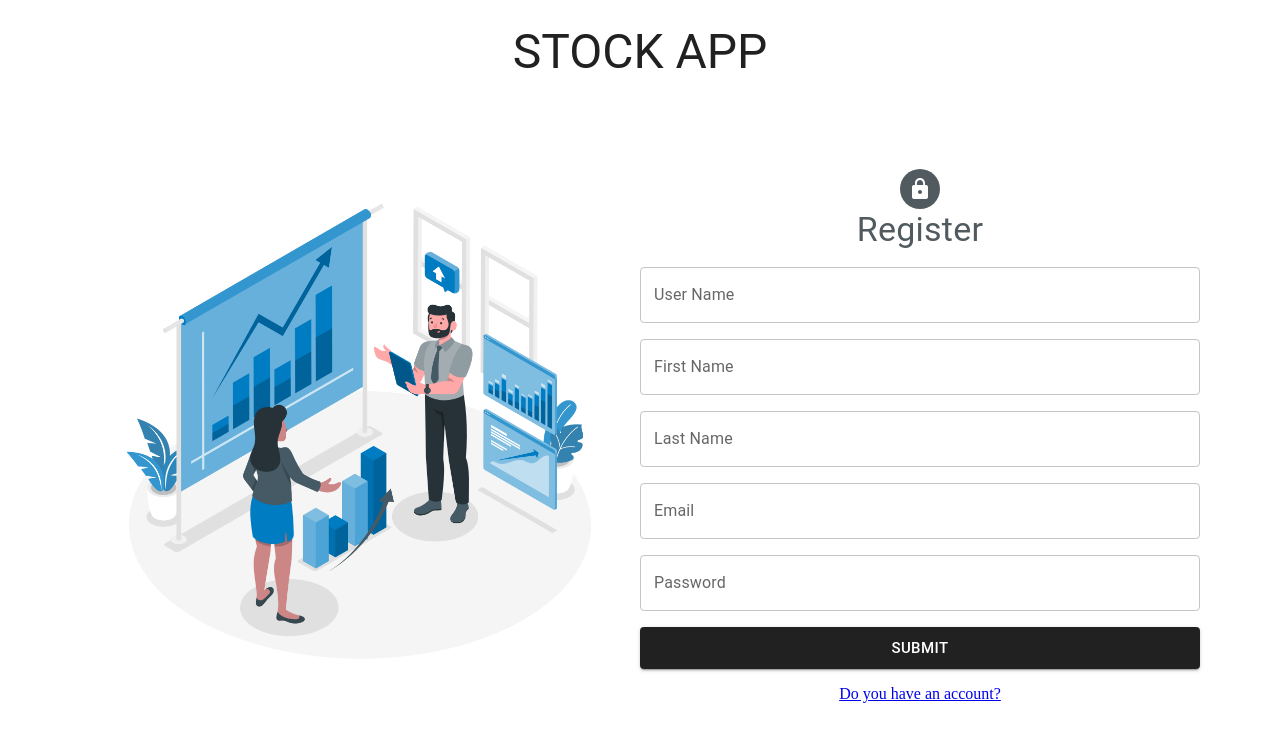
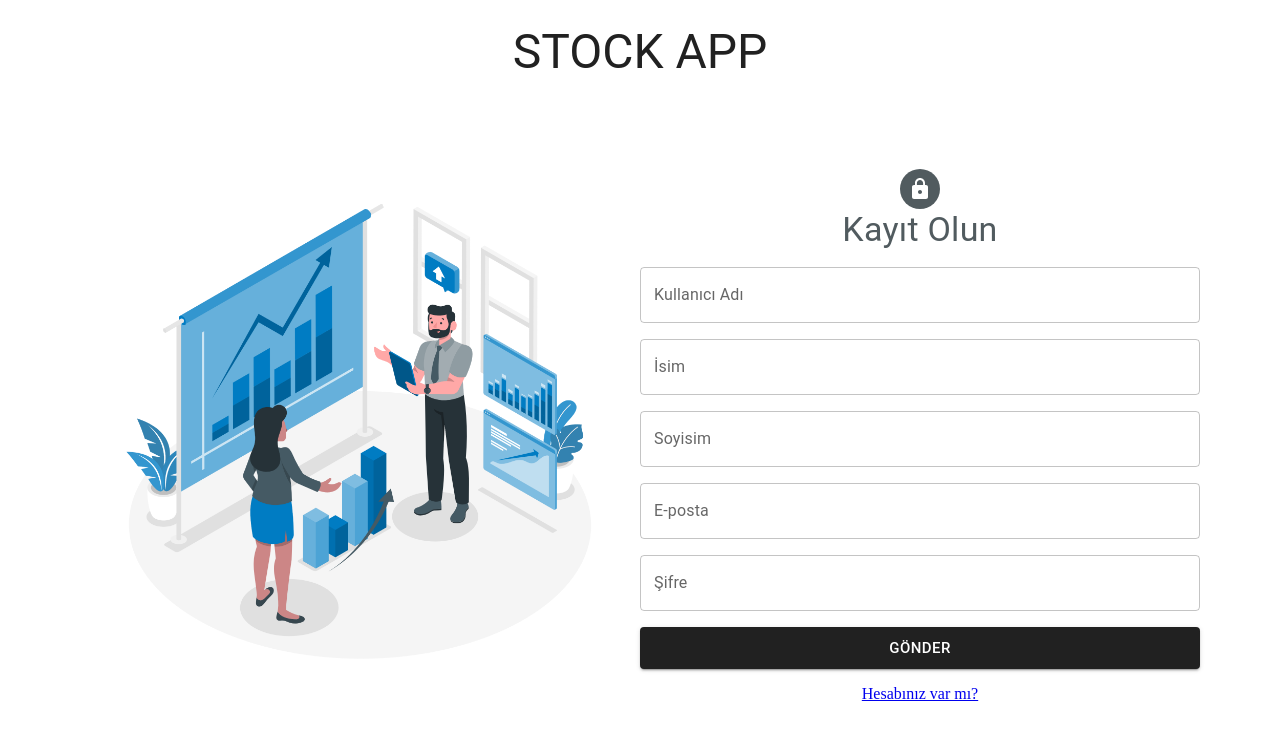
Before and after one commit to furkan-dogu/stock-app, a React (Create React App) app: page /register in a window 1280 px wide. Shown: the top 742 px of the page. Built offline with nearby package versions, Linux system fonts and the light colour scheme.

Commit message:
register'da ufak bir problem var. sonra kontrol edilecek

```diff
--- a/src/features/authSlice.jsx
+++ b/src/features/authSlice.jsx
@@ -5,6 +5,7 @@ const initialState = {
   loading: false,
   error: false,
   token: "",
+  data: "",
 }
 
 const authSlice = createSlice({
@@ -19,6 +20,16 @@ const authSlice = createSlice({
       state.user = payload.user.username
       state.token = payload.token
     },
+    registerSuccess: (state, { payload }) => {
+      state.loading = false
+      state.data = payload.data.username
+      state.token = payload.token
+    },
+    logoutSuccess : (state) => {
+      state.loading = false
+      state.user = ""
+      state.token = ""
+    },
     fetchFail: (state) => {
       state.loading = false
       state.error = true
@@ -26,5 +37,5 @@ const authSlice = createSlice({
   },
 })
 
-export const { fetchStart, loginSuccess, fetchFail } = authSlice.actions
+export const { fetchStart, loginSuccess, fetchFail, registerSuccess, logoutSuccess } = authSlice.actions
 export default authSlice.reducer
--- a/src/pages/Dashboard.jsx
+++ b/src/pages/Dashboard.jsx
@@ -6,9 +6,12 @@ import Toolbar from "@mui/material/Toolbar"
 import Button from "@mui/material/Button"
 import Typography from "@mui/material/Typography"
 import { useSelector } from "react-redux"
+import useAuthCalls from "../service/useAuthCalls";
 
 function Dashboard() {
   const { user } = useSelector((state) => state.auth)
+
+  const { logout } = useAuthCalls()
 
   return (
     <Box sx={{ display: "flex" }}>
@@ -18,7 +21,7 @@ function Dashboard() {
           <Typography variant="h6" component="div" sx={{ flexGrow: 1 }}>
             STOCK APP
           </Typography>
-          {user && <Button color="inherit">Çıkış Yap</Button>}
+          {user && <Button color="inherit" onClick={() => logout()}>Çıkış Yap</Button>}
         </Toolbar>
       </AppBar>
     </Box>
--- a/src/pages/Register.jsx
+++ b/src/pages/Register.jsx
@@ -1,18 +1,35 @@
-import Container from "@mui/material/Container"
-import Typography from "@mui/material/Typography"
-import Avatar from "@mui/material/Avatar"
-import LockIcon from "@mui/icons-material/Lock"
-import image from "../assets/result.png"
-import Grid from "@mui/material/Grid"
-import Box from "@mui/material/Box"
-import Button from "@mui/material/Button"
-import { Link, useNavigate } from "react-router-dom"
-
-import TextField from "@mui/material/TextField"
+import Container from "@mui/material/Container";
+import Typography from "@mui/material/Typography";
+import Avatar from "@mui/material/Avatar";
+import LockIcon from "@mui/icons-material/Lock";
+import image from "../assets/result.png";
+import Grid from "@mui/material/Grid";
+import Box from "@mui/material/Box";
+import Button from "@mui/material/Button";
+import { Link } from "react-router-dom";
+import TextField from "@mui/material/TextField";
+import { Form, Formik } from "formik";
+import { object, string } from "yup";
+import useAuthCalls from "../service/useAuthCalls";
 
 const Register = () => {
-  const navigate = useNavigate()
-
+  const { register } = useAuthCalls();
+  const registerSchema = object({
+    username : string().required("Kullanıcı adı girişi zorunludur."),
+    firstName : string().required("İsim girişi zorunludur."),
+    lastName : string().required("Soyisim girişi zorunludur."),
+    email: string()
+      .email("Lütfen geçerli bir e-posta giriniz.")
+      .required("E-posta girişi zorunludur."),
+    password: string()
+      .required("Şifre zorunludur.")
+      .min(8, "Şifre en az 8 karakter içermelidir.")
+      .max(16, "Şifre en fazla 16 karakter içermelidir.")
+      .matches(/\d+/, "Şifre en az bir rakam içermelidir.")
+      .matches(/[a-z]/, "Şifre en az bir küçük harf içermelidir.")
+      .matches(/[A-Z]/, "Şifre en az bir büyük harf içermelidir.")
+      .matches(/[@$!%*?&]+/, "Şifre en az bir özel karakter (@$!%*?&) içermelidir.")
+  });
   return (
     <Container maxWidth="lg">
       <Grid
@@ -48,55 +65,97 @@ const Register = () => {
             mb={2}
             color="secondary.light"
           >
-            Register
+            Kayıt Olun
           </Typography>
 
-          <Box
-            component="form"
-            sx={{ display: "flex", flexDirection: "column", gap: 2 }}
+          <Formik
+            initialValues={{
+              username: "",
+              firstName: "",
+              lastName: "",
+              email: "",
+              password: "",
+            }}
+            validationSchema={registerSchema}
+            onSubmit={(values, actions) => {
+              register(values);
+              actions.resetForm();
+              actions.setSubmitting(false);
+            }}
           >
+            {({ handleChange, values, touched, errors, handleBlur }) => (
+              <Form>
+                <Box sx={{ display: "flex", flexDirection: "column", gap: 2 }}>
                   <TextField
-              label="User Name"
+                    label="Kullanıcı Adı"
                     name="username"
                     id="userName"
                     type="text"
                     variant="outlined"
+                    value={values.username}
+                    onChange={handleChange}
+                    error={touched.username && Boolean(errors.username)}
+                    helperText={errors.username}
+                    onBlur={handleBlur}
                   />
                   <TextField
-              label="First Name"
-              name="first_name"
+                    label="İsim"
+                    name="firstName"
                     id="firstName"
                     type="text"
                     variant="outlined"
+                    value={values.firstName}
+                    onChange={handleChange}
+                    error={touched.firstName && Boolean(errors.firstName)}
+                    helperText={errors.firstName}
+                    onBlur={handleBlur}
                   />
                   <TextField
-              label="Last Name"
-              name="last_name"
-              id="last_name"
+                    label="Soyisim"
+                    name="lastName"
+                    id="lastName"
                     type="text"
                     variant="outlined"
+                    value={values.lastName}
+                    onChange={handleChange}
+                    error={touched.lastName && Boolean(errors.lastName)}
+                    helperText={errors.lastName}
+                    onBlur={handleBlur}
                   />
                   <TextField
-              label="Email"
+                    label="E-posta"
                     name="email"
                     id="email"
                     type="email"
                     variant="outlined"
+                    value={values.email}
+                    onChange={handleChange}
+                    error={touched.email && Boolean(errors.email)}
+                    helperText={errors.email}
+                    onBlur={handleBlur}
                   />
                   <TextField
-              label="Password"
+                    label="Şifre"
                     name="password"
                     id="password"
                     type="password"
                     variant="outlined"
+                    value={values.password}
+                    onChange={handleChange}
+                    error={touched.password && Boolean(errors.password)}
+                    helperText={errors.password}
+                    onBlur={handleBlur}
                   />
                   <Button type="submit" variant="contained" size="large">
-              Submit
+                    Gönder
                   </Button>
                 </Box>
+              </Form>
+            )}
+          </Formik>
 
           <Box sx={{ textAlign: "center", mt: 2 }}>
-            <Link to="/">Do you have an account?</Link>
+            <Link to="/">Hesabınız var mı?</Link>
           </Box>
         </Grid>
 
@@ -107,7 +166,7 @@ const Register = () => {
         </Grid>
       </Grid>
     </Container>
-  )
-}
+  );
+};
 
-export default Register
+export default Register;
--- a/src/service/useAuthCalls.jsx
+++ b/src/service/useAuthCalls.jsx
@@ -1,7 +1,7 @@
 import axios from "axios"
 import { toastErrorNotify, toastSuccessNotify } from "../helper/ToastNotify";
 import { useNavigate } from "react-router-dom";
-import { fetchFail, fetchStart, loginSuccess } from "../features/authSlice";
+import { fetchFail, fetchStart, loginSuccess, logoutSuccess, registerSuccess } from "../features/authSlice";
 import { useDispatch } from "react-redux";
 
 const useAuthCalls = () => {
@@ -21,9 +21,30 @@ const useAuthCalls = () => {
         }
     }
 
-    const register = async () => {}
+    const register = async (userInfo) => {
+        dispatch(fetchStart())
+        try {
+            const { data } = await axios.post(`${process.env.REACT_APP_BASE_URL}/users/`, userInfo)
+            dispatch(registerSuccess(data))
+            toastSuccessNotify("Kayıt işlemi başarılı.")
+            navigate("/stock")
+        } catch (error) {
+            dispatch(fetchFail(error))
+            toastErrorNotify("Kayıt işlemi başarısız oldu.")
+        }
+    }
 
-    const logout = async () => {}
+    const logout = async () => {
+        try {
+            await axios.get(`${process.env.REACT_APP_BASE_URL}/auth/logout/`)
+            dispatch(logoutSuccess())
+            toastSuccessNotify("Çıkış işlemi başarılı.")
+            navigate("/")
+        } catch (error) {
+            console.log(error)
+            toastErrorNotify("Çıkış işlemi başarısız oldu.")
+        }
+    }
 
     return { login, register, logout }
 }
```
Also changed, not shown: 1 other file (tests, documents, lock files or other folders). Lines whose indentation alone changed are shown as unchanged.
